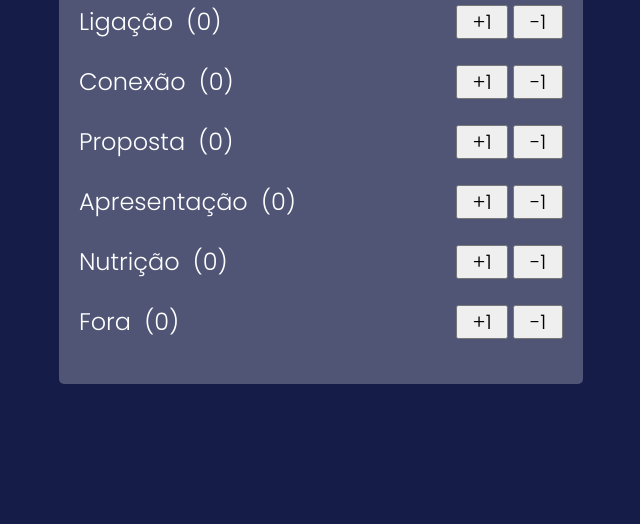
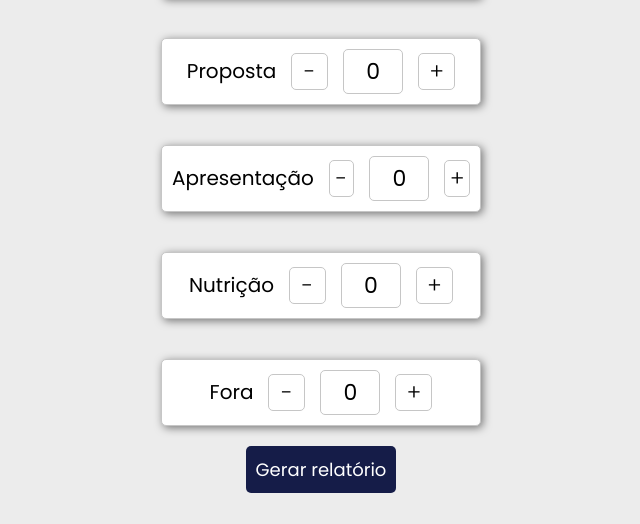
Before and after one commit to Polettinho/contagemComercial, a plain HTML site: page index.html in a window 1280 px wide. Shown: the part 276-800 px from the top of the page, without its empty margins (319-959 px from the left). Drawn offline with Linux system fonts and the light colour scheme.

Commit message:
Commitando
Segundo commit

```diff
--- a/index.html
+++ b/index.html
@@ -1,147 +1,95 @@
 <!DOCTYPE html>
-<html lang="pt-BR">
+<html lang="en">
 <head>
     <meta charset="UTF-8">
     <meta http-equiv="X-UA-Compatible" content="IE=edge">
     <meta name="viewport" content="width=device-width, initial-scale=1.0">
-    <link rel="preconnect" href="https://fonts.googleapis.com">
-    <link rel="preconnect" href="https://fonts.gstatic.com" crossorigin>
-    <link href="https://fonts.googleapis.com/css2?family=Poppins:ital,wght@0,300;0,400;0,500;0,600;0,700;1,900&display=swap" rel="stylesheet">
-    <title>Contagem comercial</title>
-
-    <style>
-
-        *{
-            margin: 0;
-            padding: 0;
-            box-sizing: border-box;
-            font-family: 'Poppins', sans-serif;
-            font-weight: 300;
-        }
-        body{
-            min-height: 100vh;
-            color: white;
-            background-color: #151c48;
-            display: grid;
-            place-items: center;
-        }
-
-        .contadores{
-            background-color: rgba(255, 255, 255, .25);
-            padding: 20px;
-            border-radius: 5px;
-        }
-
-        .content {
-            display: flex;
-            align-items: center;
-            flex-direction: row;
-            max-width: 80vw;
-            justify-content: space-between;
-        }
-
-        .title{
-            display: flex;
-            align-items: center;
-            flex-direction: row;
-            justify-content: start;
-        }
-
-        /* .button{
-            display: flex;
-            align-items: center;
-            flex-direction: row;
-            justify-content: end;
-        } */
-
-        .buttonContador{
-            font-size: 20px;
-            padding: 0px 15px;
-            align-items: center;
-            flex-direction: row;
-            justify-content: end;
-        }
-
-    </style>
+    <link rel="stylesheet" href="style.css">
+    <title>UnicusPet Comercial</title>
 </head>
 <body>
-    <div class="contadores">
-        <div class="container">
-            <img src="./logoBranca.svg" alt="logo" />
-            <h1>Contador comercial UnicusPet</h1>
-            <br />
-            <div class="content">
-                <div class="title">
-                    <h2>Ligação &nbsp</h2>
-                    <h2 id="contagemReal">(0) &nbsp</h2>
-                </div>
-                <div class="button">
-                    <button onclick="aumentar()" class="buttonContador">+1</button>
-                    <button onclick="diminuir()" class="buttonContador">-1</button>
-                </div>
-            </div>
-            <br />
-            <div class="content">
-                <div class="title">
-                    <h2>Conexão &nbsp</h2>
-                    <h2 id="contagemReal">(0) &nbsp</h2>
-                </div>
-                <div class="button">
-                    <button onclick="aumentar()" class="buttonContador">+1</button>
-                    <button onclick="diminuir()" class="buttonContador">-1</button>
-                </div>
-            </div>
-            <br />
-            <div class="content">
-                <div class="title">
-                    <h2>Proposta &nbsp</h2>
-                    <h2 id="contagemReal">(0) &nbsp</h2>
-                </div>
-                <div class="button">
-                    <button onclick="aumentar()" class="buttonContador">+1</button>
-                    <button onclick="diminuir()" class="buttonContador">-1</button>
-                </div>
-            </div>
-            <br />
-            <div class="content">
-                <div class="title">
-                    <h2>Apresentação &nbsp</h2>
-                    <h2 id="contagemReal">(0) &nbsp</h2>
-                </div>
-                <div class="button">
-                    <button onclick="aumentar()" class="buttonContador">+1</button>
-                    <button onclick="diminuir()" class="buttonContador">-1</button>
-                </div>
-            </div>
-            <br />
-            <div class="content">
-                <div class="title">
-                    <h2>Nutrição &nbsp</h2>
-                    <h2 id="contagemReal">(0) &nbsp</h2>
-                </div>
-                <div class="button">
-                    <button onclick="aumentar()" class="buttonContador">+1</button>
-                    <button onclick="diminuir()" class="buttonContador">-1</button>
-                </div>
-            </div>
-            <br />
-            <div class="content">
-                <div class="title">
-                    <h2>Fora &nbsp</h2>
-                    <h2 id="contagemReal">(0) &nbsp</h2>
-                </div>
-                <div class="button">
-                    <button id="botao" class="buttonContador">+1</button>
-                    <button onclick="diminuir()" class="buttonContador">-1</button>
-                </div>
-            </div>
-            <br />
-        </div>
+    <h1>Contagem comercial</h1>
+    <div class="box">
+        <label for=""name>Ligações</label>
+        <div class="dec button">-</div>
+        <input type="text" name="qty" id="1" value="0" class="input-field">
+        <div class="inc button">+</div>
     </div>
+    <div class="box">
+        <label for=""name>Conexão</label>
+        <div class="dec button">-</div>
+        <input type="text" name="qty" id="2" value="0" class="input-field">
+        <div class="inc button">+</div>
+    </div>
+    <div class="box">
+        <label for=""name>Proposta</label>
+        <div class="dec button">-</div>
+        <input type="text" name="qty" id="3" value="0" class="input-field">
+        <div class="inc button">+</div>
+    </div>
+    <div class="box">
+        <label for=""name>Apresentação</label>
+        <div class="dec button">-</div>
+        <input type="text" name="qty" id="4" value="0" class="input-field">
+        <div class="inc button">+</div>
+    </div>
+    <div class="box">
+        <label for=""name>Nutrição</label>
+        <div class="dec button">-</div>
+        <input type="text" name="qty" id="5" value="0" class="input-field">
+        <div class="inc button">+</div>
+    </div>
+    <div class="box">
+        <label for=""name>Fora</label>
+        <div class="dec button">-</div>
+        <input type="text" name="qty" id="6" value="0" class="input-field">
+        <div class="inc button">+</div>
+    </div>
+
+    <button class="btnRelatorio">Gerar relatório</button>
 
     <script>
 
+        var incrementButton = document.getElementsByClassName('inc');
+        var decrementButton = document.getElementsByClassName('dec');
 
+        // ADICIONAR
+        for(var i = 0; i < incrementButton.length; i++){
+            var button = incrementButton[i];
+            button.addEventListener('click', function(event){
+                var buttonClicked = event.target;
+                // console.log(buttonClicked)
+                var input = buttonClicked.parentElement.children[2];
+                // console.log(input);
+                var inputValue = input.value;
+                // console.log(inputValue);
+                var newValue = parseInt(inputValue) + 1;
+                // console.log(newValue);
+                input.value = newValue;
+            })
+        }
+
+        // SUBTRAIR
+        for(var i = 0; i < decrementButton.length; i++){
+            var button = decrementButton[i];
+            button.addEventListener('click', function(event){
+                var buttonClicked = event.target;
+                // console.log(buttonClicked)
+                var input = buttonClicked.parentElement.children[2];
+                // console.log(input);
+                var inputValue = input.value;
+                // console.log(inputValue);
+                var newValue = parseInt(inputValue) - 1;
+                // console.log(newValue);
+                if (newValue >= 0){
+                    input.value = newValue;
+                }
+                else{
+                    input.value = 0;
+                    alert('Não precisa negativar a contagem. Bora bora, pra ciminha deles!')
+                }
+            })
+        }
 
     </script>
 </body>
--- /dev/null
+++ b/style.css
@@ -0,0 +1,80 @@
+@import url('https://fonts.googleapis.com/css2?family=Poppins:ital,wght@0,300;0,400;0,500;0,600;0,700;1,900&display=swap');
+
+*:before,
+*:after{
+    box-sizing: border-box;
+}
+
+*{
+    position: relative;
+    box-sizing: border-box;
+    margin: 0;
+    padding: 0;
+    font-family: 'Poppins', sans-serif;
+}
+
+body{
+    width: 100%;
+    min-height: 100vh;
+    display: flex;
+    align-items: center;
+    justify-content: center;
+    flex-direction: column;
+    background-color: #ececec;
+}
+
+.box{
+    background-color: #fff;
+    width: 320px;
+    display: flex;
+    align-items: center;
+    justify-content: center;
+    padding: 10px;
+    margin: 20px 0;
+    border-radius: 5px;
+    border: 1px solid #c6c6c6;
+    box-shadow: 2px 2px 8px rgba(0,0,0,.5);
+}
+
+.box label{
+    margin-right: 15px;
+    font-size: 20px;
+}
+
+.box .button{
+    width: 37px;
+    height: 37px;
+    border: 1px solid #c6c6c6;
+    border-radius: 5px;
+    display: flex;
+    align-items: center;
+    justify-content: center;
+    font-size: 22px;
+    cursor: pointer;
+    font-weight: 200;
+}
+
+.box .button:active{
+    background: #ccc;
+}
+
+.box input{
+    width: 60px;
+    padding:  5px 10px;
+    border: 1px solid #c6c6c6;
+    border-radius: 5px;
+    font-size: 22px;
+    text-align: center;
+    margin: 0 15px;
+}
+
+.btnRelatorio{
+    background-color: #151c48;
+    color: white;
+    padding: 10px;
+    font-family: 'Poppins', sans-serif;
+    border: none;
+    border-radius: 5px;
+    font-size: 18px;
+    cursor: pointer;
+}
```
Also changed, not shown: logoBranca.svg (deleted).
